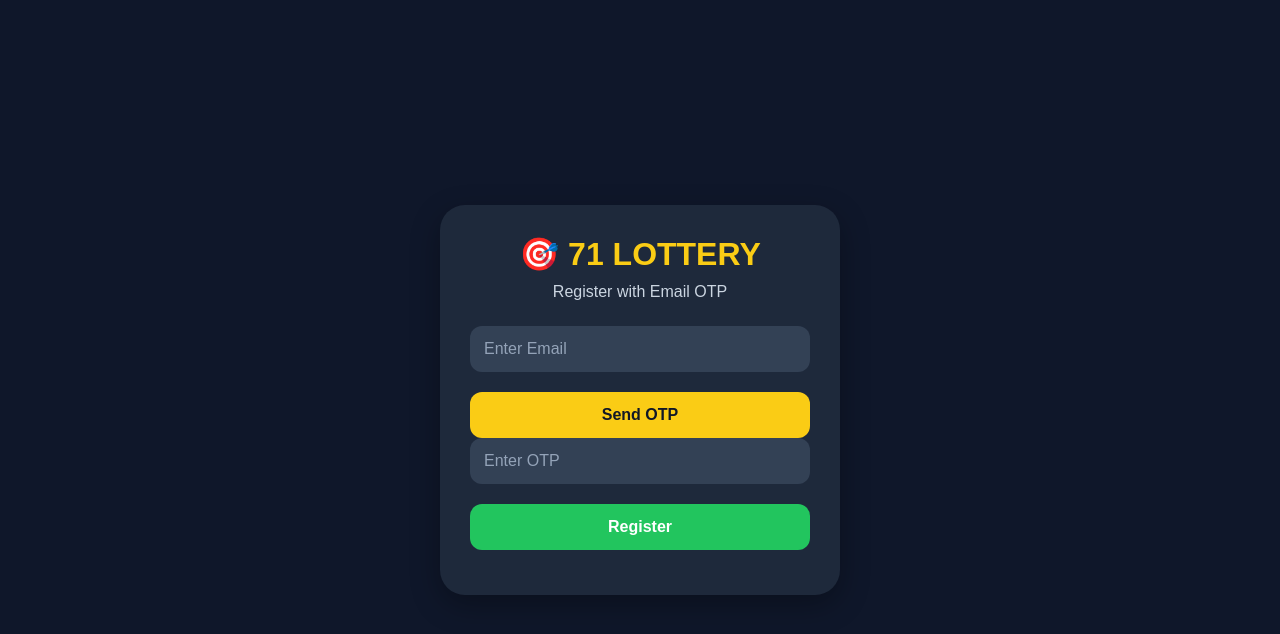
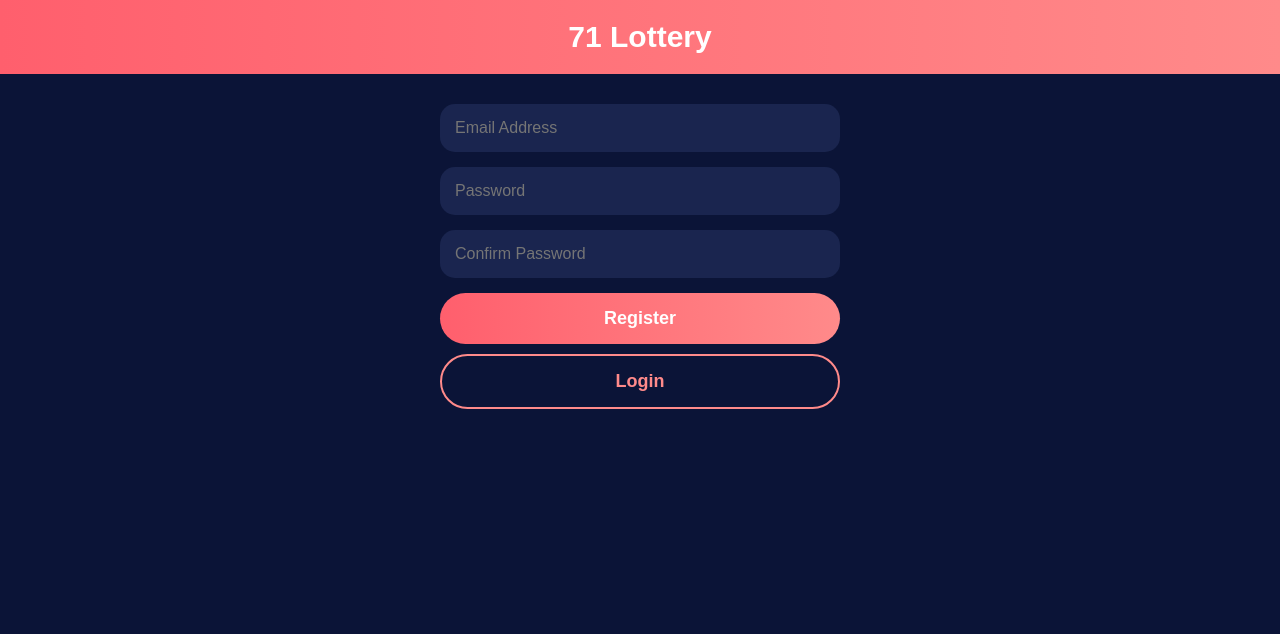
Before and after one commit to Rahulladdu112/71-lottery, a plain HTML site: page Register.html in a window 1280 px wide. Drawn offline with nearby package versions, Linux system fonts and the light colour scheme.

Commit message:
Update Register.html

```diff
--- a/Register.html
+++ b/Register.html
@@ -1,9 +1,8 @@
 <!DOCTYPE html>
-<html lang="en">
+<html>
 <head>
-<meta charset="UTF-8">
-<meta name="viewport" content="width=device-width, initial-scale=1.0">
-<title>71 Lottery - Register</title>
+<meta name="viewport" content="width=device-width, initial-scale=1">
+<title>71 Lottery Register</title>
 <script src="https://cdn.jsdelivr.net/npm/@supabase/supabase-js@2"></script>
 <style>
 *{
@@ -13,125 +12,90 @@ box-sizing:border-box;
 font-family:Arial,sans-serif;
 }
 body{
-background:#0f172a;
+background:#0b1437;
+color:white;
 min-height:100vh;
-display:flex;
-justify-content:center;
-align-items:center;
+}
+.header{
+background:linear-gradient(90deg,#ff5f6d,#ff8a8a);
 padding:20px;
+text-align:center;
+font-size:30px;
+font-weight:bold;
 }
-.card{
-width:100%;
+.container{
+width:90%;
 max-width:400px;
-background:#1e293b;
-border-radius:25px;
-padding:30px;
-box-shadow:0 10px 30px rgba(0,0,0,.3);
-}
-.logo{
-text-align:center;
-font-size:32px;
-font-weight:bold;
-color:#facc15;
-margin-bottom:10px;
-}
-.subtitle{
-text-align:center;
-color:#cbd5e1;
-margin-bottom:25px;
+margin:30px auto;
 }
 input{
 width:100%;
-padding:14px;
-margin-bottom:12px;
+padding:15px;
+margin-bottom:15px;
 border:none;
-border-radius:12px;
-background:#334155;
+border-radius:15px;
+background:#1a254f;
 color:white;
 font-size:16px;
 }
-input::placeholder{
-color:#94a3b8;
-}
-.btn{
+button{
 width:100%;
-padding:14px;
+padding:15px;
 border:none;
-border-radius:12px;
-font-size:16px;
+border-radius:30px;
+font-size:18px;
 font-weight:bold;
 cursor:pointer;
-margin-top:8px;
-}
-.send{
-background:#facc15;
-color:#111827;
 }
 .register{
-background:#22c55e;
+background:linear-gradient(90deg,#ff5f6d,#ff8a8a);
 color:white;
 }
-.message{
-margin-top:15px;
-text-align:center;
-font-size:14px;
-color:#cbd5e1;
+.login{
+margin-top:10px;
+background:transparent;
+border:2px solid #ff8a8a;
+color:#ff8a8a;
 }
 </style>
 </head>
 <body>
-<div class="card">
-<div class="logo">🎯 71 LOTTERY</div>
-<div class="subtitle">
-Register with Email OTP
+<div class="header">
+71 Lottery
 </div>
-<input type="email" id="email" placeholder="Enter Email">
-<button class="btn send" onclick="sendOTP()">
-Send OTP
-</button>
-<input type="text" id="otp" placeholder="Enter OTP">
-<button class="btn register" onclick="verifyOTP()">
+<div class="container">
+<input type="email" id="email" placeholder="Email Address">
+<input type="password" id="password" placeholder="Password">
+<input type="password" id="confirm" placeholder="Confirm Password">
+<button class="register" onclick="registerUser()">
 Register
 </button>
-<div class="message" id="msg"></div>
+<button class="login" onclick="window.location.href='Login.html'">
+Login
+</button>
 </div>
 <script>
 const supabase = window.supabase.createClient(
 "https://ctpgqyofceymakikptyy.supabase.co",
 "sb_publishable_2I0doPRyZKeSoV5MAuHA7g_VKk_ODUm"
 );
-async function sendOTP(){
-const email = document.getElementById("email").value;
-if(!email){
-alert("Enter your email");
+async function registerUser(){
+const email=document.getElementById("email").value;
+const password=document.getElementById("password").value;
+const confirm=document.getElementById("confirm").value;
+if(password!==confirm){
+alert("Passwords do not match");
 return;
 }
-const { error } = await supabase.auth.signInWithOtp({
-email: email
+const { error } = await supabase.auth.signUp({
+email: email,
+password: password
 });
 if(error){
-document.getElementById("msg").innerText = error.message;
+alert(error.message);
 }else{
-document.getElementById("msg").innerText =
-"OTP sent to your email.";
-}
-}
-async function verifyOTP(){
-const email = document.getElementById("email").value;
-const otp = document.getElementById("otp").value;
-const { error } = await supabase.auth.verifyOtp({
-email: email,
-token: otp,
-type: "email"
-});
-if(error){
-document.getElementById("msg").innerText = error.message;
-}else{
-document.getElementById("msg").innerText =
-"Registration successful!";
-setTimeout(()=>{
-window.location.href="index.html";
-},1500);
+alert("Registration Successful");
+window.location.href="Login.html";
 }
 }
 </script>
```
